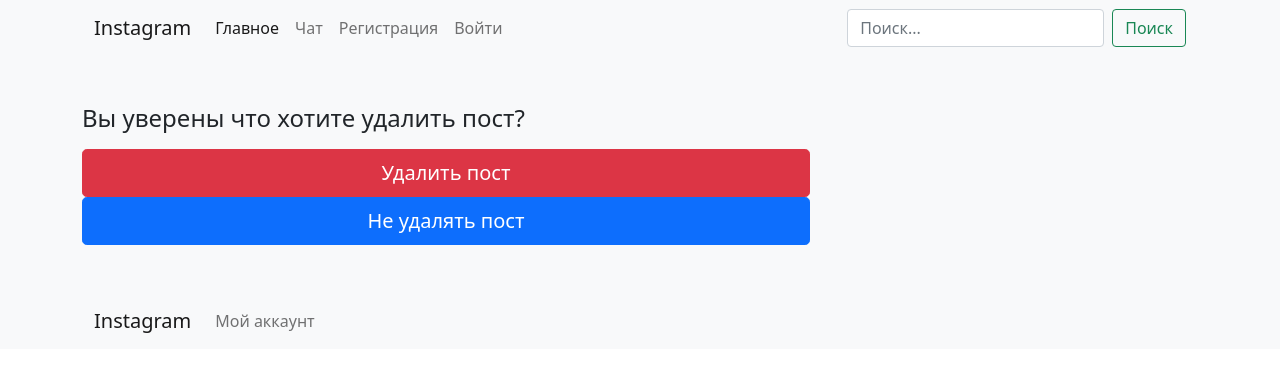
After one commit to bezbak/Django_Instagram_again, a Django app: template templates/delete_post.html in a window 1280 px wide. The commit adds this page. Shown: the top 372 px of the page. Run offline with Django 3.2, Linux system fonts and the light colour scheme; the template is opened without the code that fills it, so the values that code supplies are empty.

Commit message:
add post delete

```diff
--- a/apps/posts/urls.py
+++ b/apps/posts/urls.py
@@ -1,9 +1,10 @@
 from django.urls import path
-from apps.posts.views import index, create_post, post_detail, post_update
+from apps.posts.views import index, create_post, post_detail, post_update, post_del
 
 urlpatterns = [
     path("", index, name = "index"),
     path("create_post/", create_post, name = "create_post"),
     path("post_detail/<int:id>/", post_detail, name = "post_detail"),
     path("post_update/<int:id>/", post_update, name = "post_update"),
+    path("post_del/<int:id>/", post_del, name = "post_del"),
 ]
--- a/templates/comment.html
+++ b/templates/comment.html
@@ -18,10 +18,11 @@
                         {%csrf_token%}
                         <button name="like" type="submit" class="btn btn-sm btn-outline-secondary">{{post.likes.count}} Like</button>
                       </form>
-                      <button type="button" class="btn btn-sm btn-outline-secondary">2 Comment</button>
+                      <button type="button" class="btn btn-sm btn-outline-secondary">{{post.comment.count}} Comment</button>
                       <button type="button" class="btn btn-sm btn-outline-secondary">@{{post.post_user.username}}</button>
                       {%if request.user == post.post_user%}
                       <a href="{%url 'post_update' post.id%}" class="btn btn-sm btn-outline-primary">Обновить пост</a>
+                      <a href="{%url 'post_del' post.id%}" class="btn btn-sm btn-outline-danger">Удалить пост</a>
                       {%endif%}
                     </div>
                     <small class="text-muted">{{post.created|date:"M d, Y H:i"}}</small>
--- /dev/null
+++ b/templates/delete_post.html
@@ -0,0 +1,20 @@
+{%extends "homepage.html"%}
+{%load static%}
+{%block content%}
+  {%include "includes/header.html"%}
+    <div class=" simple_padding album py-5 bg-light">
+        <div class="container">
+            <div class="row g-5">
+                <div class="col-md-7 col-lg-8">
+                  <h4 class="mb-3">Вы уверены что хотите удалить пост?</h4>
+                  <form method="POST" class="needs-validation" novalidate="">
+                    {%csrf_token%}
+                    <button class="w-100 btn btn-danger btn-lg" type="submit">Удалить пост</button>
+                    <a href="{%url 'post_detail' post.id%}" class="w-100 btn btn-primary btn-lg" type="submit">Не удалять пост</a>
+                  </form>
+                </div>
+              </div>
+        </div>
+    </div>
+  {%include "includes/footer.html"%}
+{%endblock%}
--- a/templates/includes/header.html
+++ b/templates/includes/header.html
@@ -3,14 +3,14 @@
 
         <nav class="navbar navbar-expand-lg navbar-light bg-light">
             <div class="container-fluid">
-              <a class="navbar-brand" href="#">Instagram</a>
+              <a class="navbar-brand" href="{%url 'index'%}">Instagram</a>
               <button class="navbar-toggler" type="button" data-bs-toggle="collapse" data-bs-target="#navbarSupportedContent" aria-controls="navbarSupportedContent" aria-expanded="false" aria-label="Toggle navigation">
                 <span class="navbar-toggler-icon"></span>
               </button>
               <div class="collapse navbar-collapse" id="navbarSupportedContent">
                 <ul class="navbar-nav me-auto mb-2 mb-lg-0">
                   <li class="nav-item">
-                    <a class="nav-link active" aria-current="page" href="#">Главное</a>
+                    <a class="nav-link active" aria-current="page"href="{%url 'index'%}" >Главное</a>
                   </li>
                   <li class="nav-item">
                     <a class="nav-link" href="#">Чат</a>
--- a/templates/index.html
+++ b/templates/index.html
@@ -19,7 +19,7 @@
                         <input name="post_id" type="hidden" value="{{post.id}}">
                         <button type="submit" class="btn btn-sm btn-outline-secondary">{{post.likes.count}} Like</button>
                       </form>
-                      <button type="button" class="btn btn-sm btn-outline-secondary"><a href="{%url 'post_detail' post.id%}"> 2 Comment</a></button>
+                      <button type="button" class="btn btn-sm btn-outline-secondary"><a href="{%url 'post_detail' post.id%}"> {{post.comment.count}} Comment</a></button>
                       <button type="button" class="btn btn-sm btn-outline-secondary">@{{post.post_user.username}}</button>
                     </div>
                     <small class="text-muted">{{post.created|date:"M d, Y H:i"}}</small>
```
Also changed, not shown: apps/posts/views.py (+11 -1 lines).
